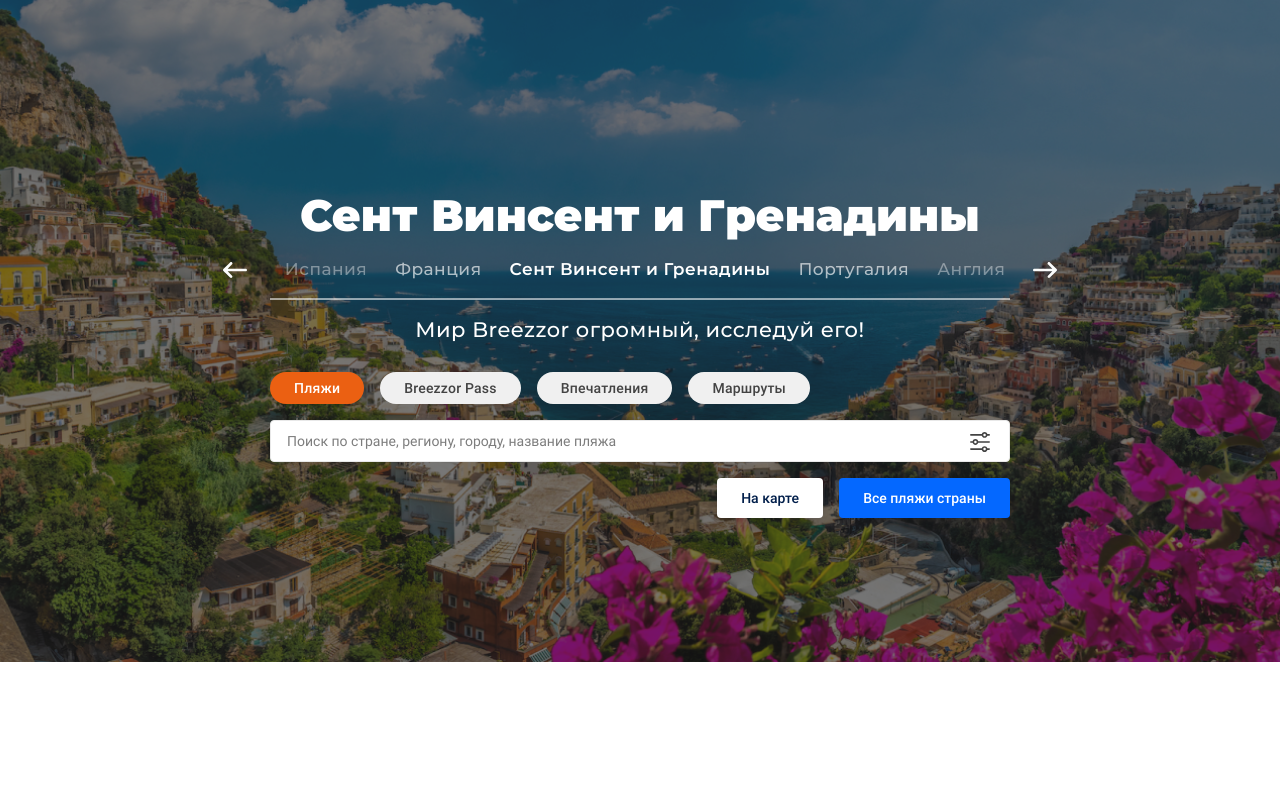
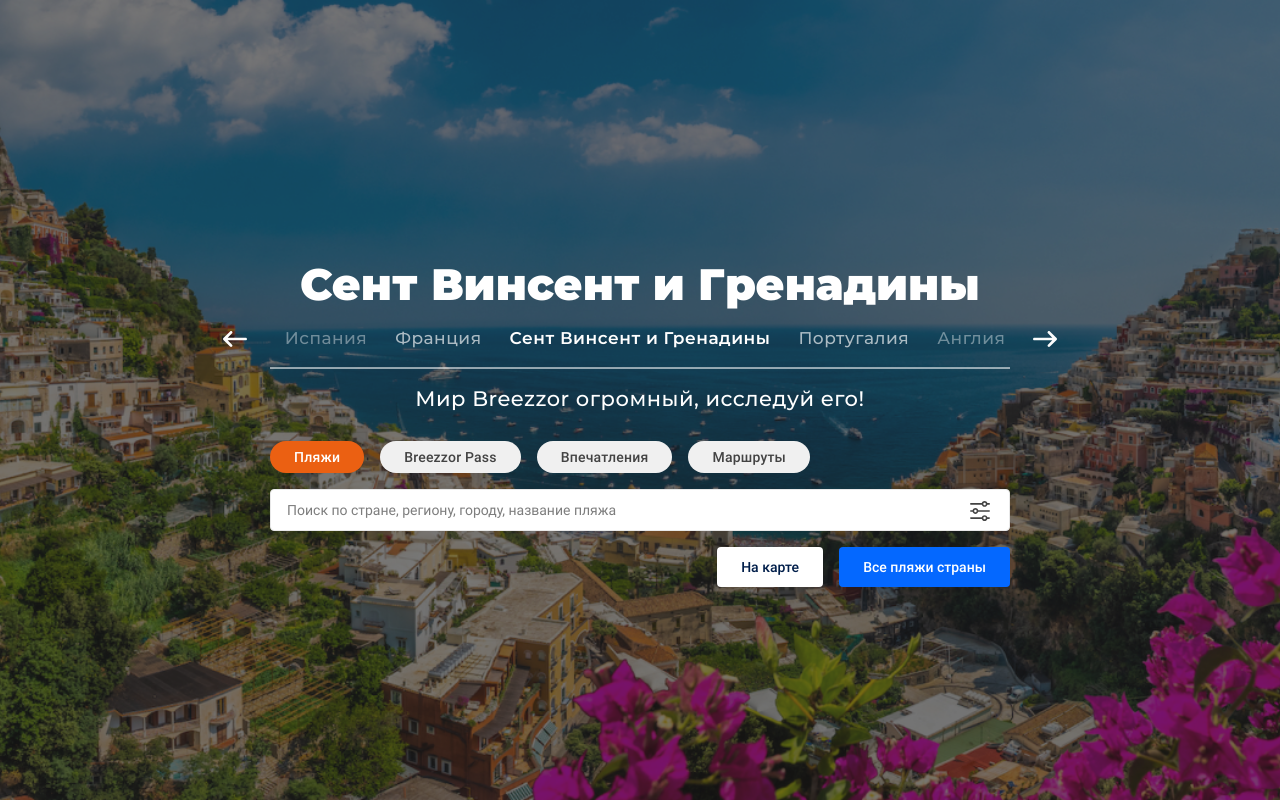
Before and after one commit to Y-Georgy/breezzor, a React (Create React App) app: page / in a window 1280 px wide. Built offline with nearby package versions, Linux system fonts and the light colour scheme.

Commit message:
refactor: app height

```diff
--- a/src/components/App/App.scss
+++ b/src/components/App/App.scss
@@ -2,6 +2,7 @@
   display: flex;
   flex-direction: column;
   align-items: center;
+  justify-content: center;
   margin: 0 auto;
   background-image: url(../../images/bg.jpg);
   background-position: center;
@@ -12,6 +13,7 @@
   box-sizing: border-box;
   padding: 190px 30px 128px;
   position: relative;
+  min-height: 100vh;
 
   &__form {
     position: relative;
```
